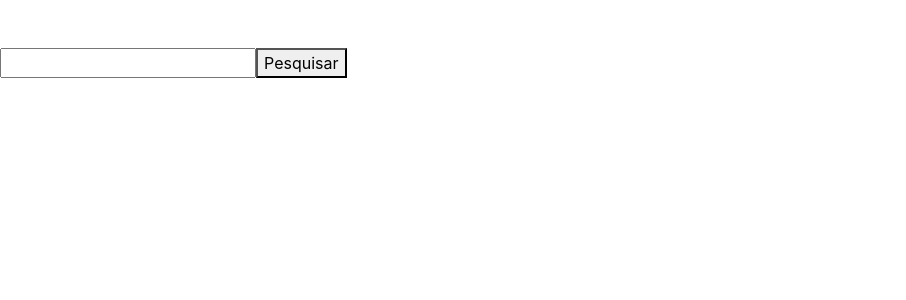
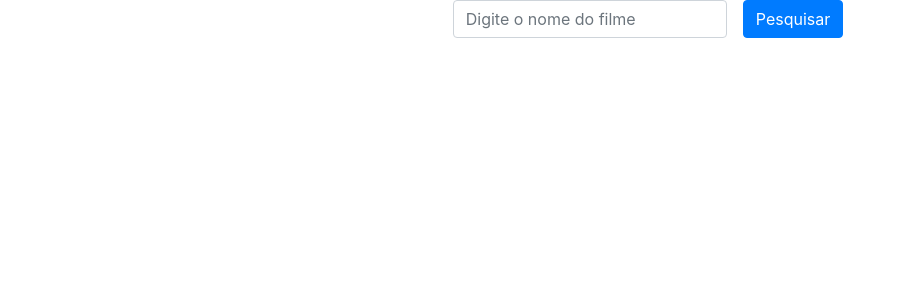
Before and after one commit to viniciusandd/uri-visualizar-filmes, a React (Create React App) app: page / in a window 1280 px wide. Shown: the top 300 px of the page, without its empty margins (0-906 px from the left). Built offline with nearby package versions, Linux system fonts and the light colour scheme.

Commit message:
Melhorias no layout da lágina, agora os elementos estão centralizados; Iterando sobre o map com os filmes e mostrando eles dentro de cards do bootstrap;

```diff
--- a/src/App.js
+++ b/src/App.js
@@ -7,6 +7,15 @@ function App() {
   // Inicializando as variaveis que funcionam como atributos
   const [filmes, setFilmes]       = useState([])
   const [nomeFilme, setNomeFilme] = useState('')
+
+  const styleAlign = {
+    textAlign: "center"
+  }
+
+  const styleCard = {
+    width: "18rem",
+    marginBottom: '50px'
+  }
 
   const pesquisar = () => {
     fetch('http://www.omdbapi.com/?s='+nomeFilme+'&apikey=796a014c')
@@ -23,8 +32,39 @@ function App() {
 
   return (
     <>
-      <br/><br/>
-      <input type="text" onChange={e => setNomeFilme(e.target.value)}/>
+    <div className="container">
+      <div className="row justify-content-md-center">
+        <form className="form-inline">
+          <div className="form-group mx-sm-3 mb-2">
+            <input onChange={e => setNomeFilme(e.target.value)} type="text" className="form-control" placeholder="Digite o nome do filme"/>
+          </div>
+          <button onClick={() => pesquisar()} type="button" className="btn btn-primary mb-2">Pesquisar</button>
+        </form>
+      </div>
+
+      {/* <br/><h3 style={styleAlign}><span class="badge badge-secondary">Filmes localizados</span></h3><br/> */}
+
+      {filmes && filmes.map(filme => {
+        return (
+          <div key={filme.imdbID} className="row justify-content-md-center">
+            <div class="card" style={styleCard}>
+              <img src={filme.Poster} class="card-img-top" alt="..."/>
+              <div class="card-body">
+                <h5 class="card-title">{filme.Title}</h5>
+                <p class="card-text"><strong>imdbID: </strong>{filme.imdbID}</p>
+                <p class="card-text"><strong>Ano: </strong>{filme.Year}</p>
+                {filme.favorito && <h6><span className="badge badge-success">Filme favorito!</span></h6>}
+                <button onClick={() => favoritar(filme.imdbID)} href="#" class="btn btn-primary">Favoritar</button>
+                &nbsp;
+                <button href="#" class="btn btn-secondary">Comparar</button>
+              </div>
+            </div>
+        </div>
+        )
+      })}
+    </div>
+
+      {/* <input type="text" onChange={e => setNomeFilme(e.target.value)}/>
         <button onClick={() => pesquisar()}>
           Pesquisar
         </button><br/>
@@ -43,7 +83,7 @@ function App() {
           </li>
           )
         })}
-      </ul>
+      </ul>         */}
     </>
   );
 }
```
